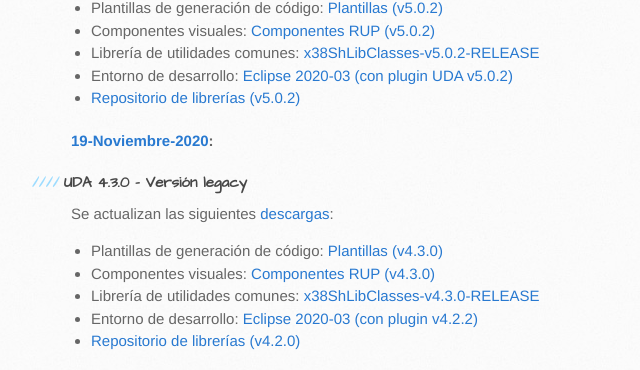
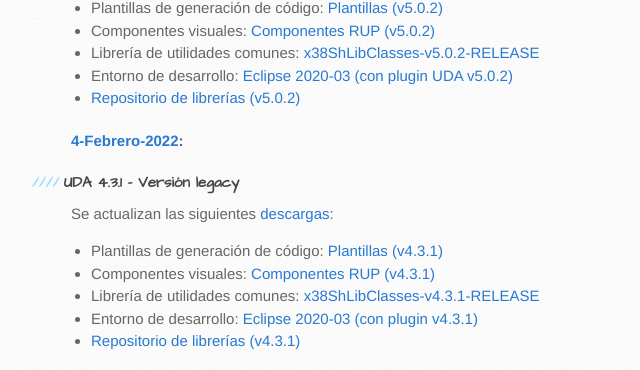
Before and after one commit to UDA-EJIE/uda-ejie.github.io, a plain HTML site: page index.html in a window 1280 px wide. Shown: the part 2014-2384 px from the top of the page, 99-739 px from the left. Drawn offline with Linux system fonts and the light colour scheme.

Commit message:
Actualizar versión en landing page
Actualizada la versión legacy con la última disponible.

```diff
--- a/index.html
+++ b/index.html
@@ -62,15 +62,15 @@
 				<li><a href='https://drive.google.com/file/d/1stn2ApNYmpiyJ9dmDxPhflWZ3AXHmkMi'>Repositorio de librerías (v5.0.2)</a></li>
 				</ul>
 
-				<b><a href='https://github.com/UDA-EJIE/uda-ejie.github.io/wiki/Actualizar-4.x.x'>19-Noviembre-2020</a>:</b>
-				<h4>UDA 4.3.0 - Versión legacy</h4>
+				<b><a href='https://github.com/UDA-EJIE/uda-ejie.github.io/wiki/Actualizar-4.x.x'>4-Febrero-2022</a>:</b>
+				<h4>UDA 4.3.1 - Versión legacy</h4>
 				Se actualizan las siguientes <a href='https://drive.google.com/drive/folders/1lGMFN6CiVUOvlN4Vvfq6c6bDPPAjktXF' target='_blank'>descargas</a>:<br>
 				<ul>
-				<li>Plantillas de generación de código: <a href='https://github.com/UDA-EJIE/udaTemplates/releases/download/v4.3.0/templates-v4.3.0.zip'>Plantillas (v4.3.0)</a></li>
-				<li>Componentes visuales: <a href='https://github.com/UDA-EJIE/udaRUP/releases/download/v4.3.0/rup-v4.3.0.zip'>Componentes RUP (v4.3.0)</a></li>
-				<li>Librería de utilidades comunes: <a href='https://github.com/UDA-EJIE/udaLib/releases/tag/v4.3.0'>x38ShLibClasses-v4.3.0-RELEASE</a></li>
-				<li>Entorno de desarrollo: <a href='https://drive.google.com/file/d/1X_RWizziIBA5Yy1UIyq4k0iz0R5DJ5ek'>Eclipse 2020-03 (con plugin v4.2.2)</a></li>
-				<li><a href='https://drive.google.com/file/d/1bltnnjFFpU_7ag96PEicdRjJLi2tEfQK'>Repositorio de librerías (v4.2.0)</a></li>
+				<li>Plantillas de generación de código: <a href='https://github.com/UDA-EJIE/udaTemplates/releases/download/v4.3.1/templates-v4.3.1.zip'>Plantillas (v4.3.1)</a></li>
+				<li>Componentes visuales: <a href='https://github.com/UDA-EJIE/udaRUP/releases/download/v4.3.1/rup-v4.3.1.zip'>Componentes RUP (v4.3.1)</a></li>
+				<li>Librería de utilidades comunes: <a href='https://github.com/UDA-EJIE/udaLib/releases/tag/v4.3.1'>x38ShLibClasses-v4.3.1-RELEASE</a></li>
+				<li>Entorno de desarrollo: <a href='https://drive.google.com/file/d/1ELUIkxceMwY7uTCW6mYoBgNgtxtKKf2H'>Eclipse 2020-03 (con plugin v4.3.1)</a></li>
+				<li><a href='https://drive.google.com/file/d/1ywu_vShhlnmbUMpp7u9gx6d2MnuKgem3'>Repositorio de librerías (v4.3.1)</a></li>
 				</ul>
 
 
```
